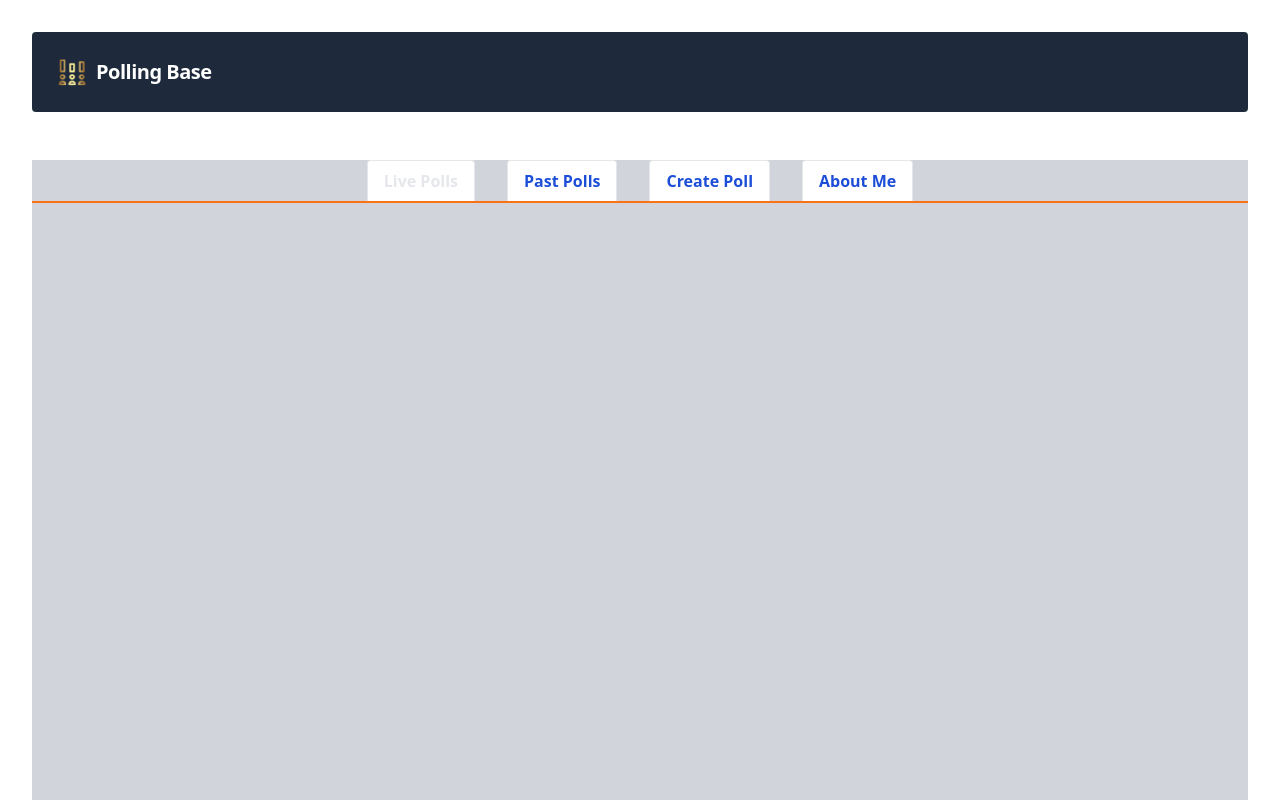
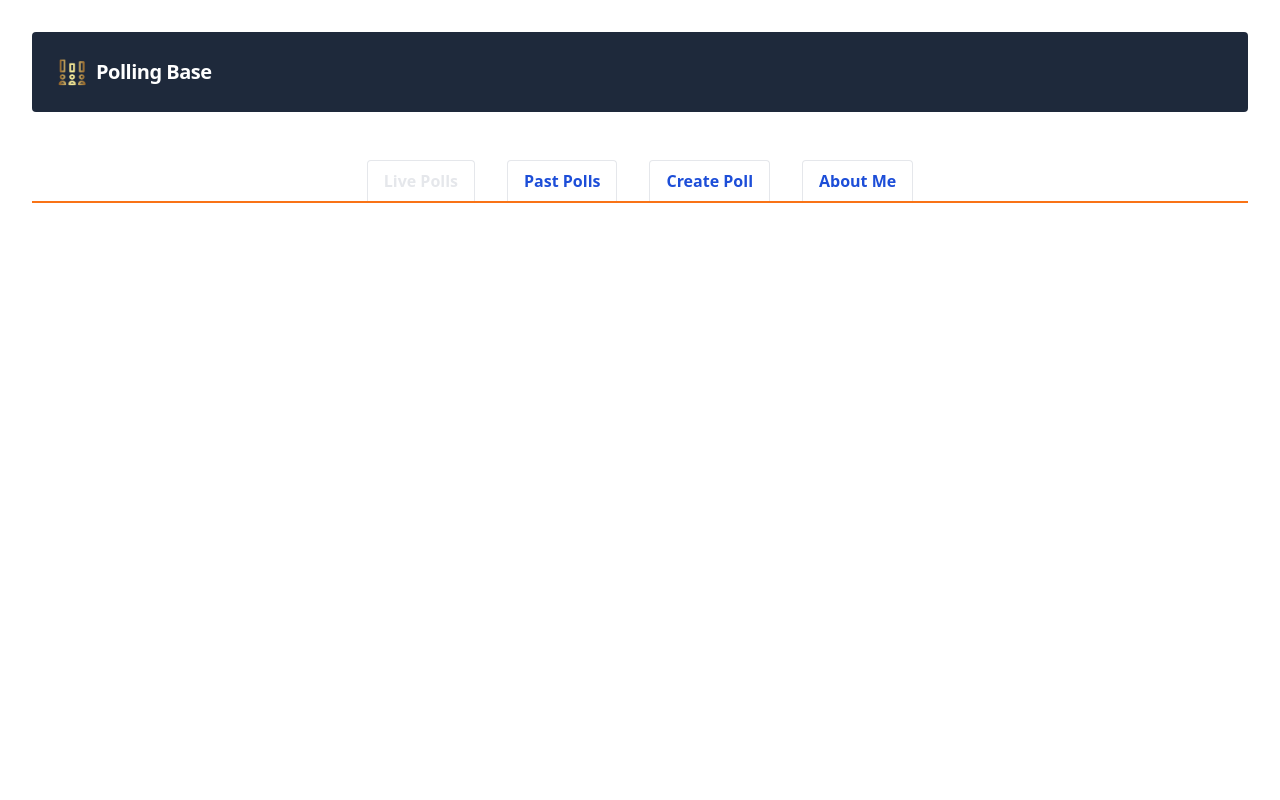
Before and after one commit to Lakshit-Chiranjiv/Polling-app, a Svelte app: page / in a window 1280 px wide. Shown: the top 800 px of the page. Built offline with nearby package versions, Linux system fonts and the light colour scheme.

Commit message:
main tag

```diff
--- a/src/App.svelte
+++ b/src/App.svelte
@@ -12,8 +12,8 @@
 
 <main>
   <Header/>
-  <main class="bg-gray-300 h-screen">
-    <Tabs {items} {active} on:change={tabChange}/>
+  <main class="min-h-screen">
+    <Tabs {items} {active} on:change={tabChange} />
   </main>
   <Footer/>
 </main>
```
